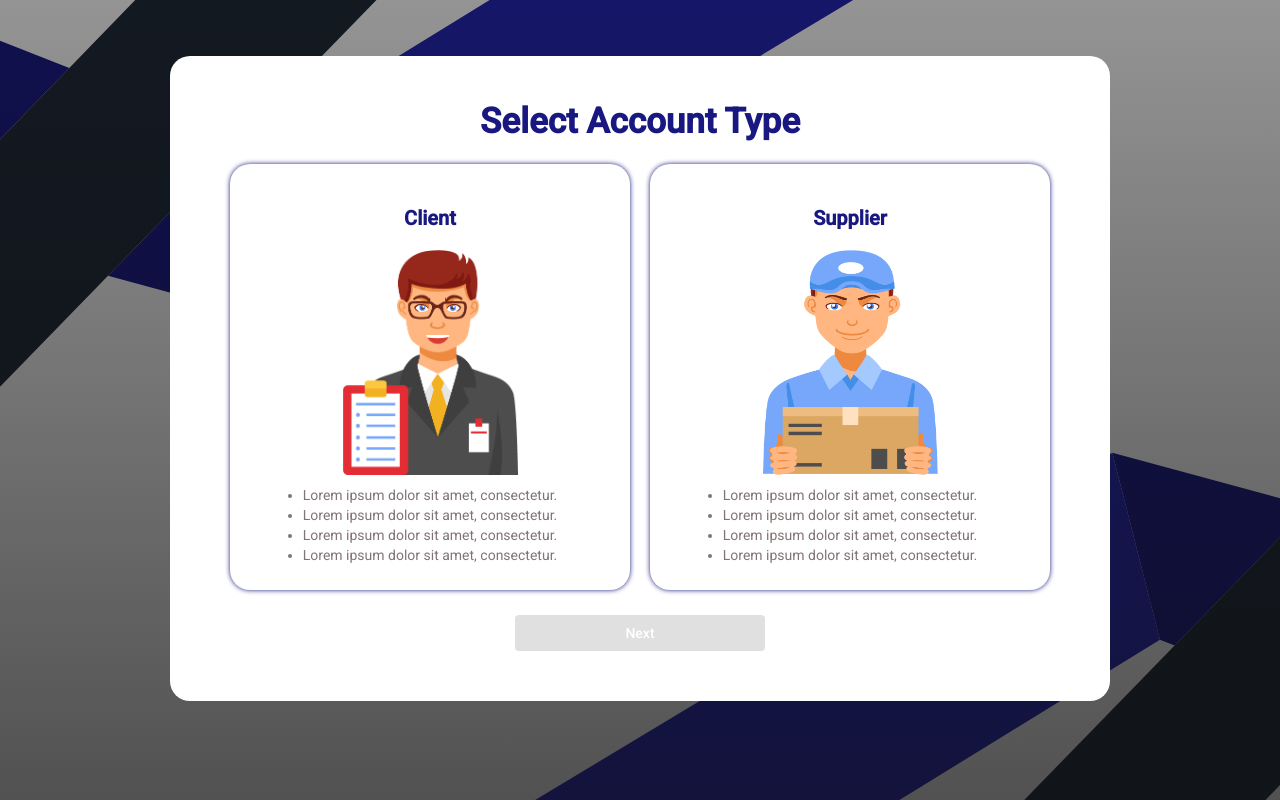
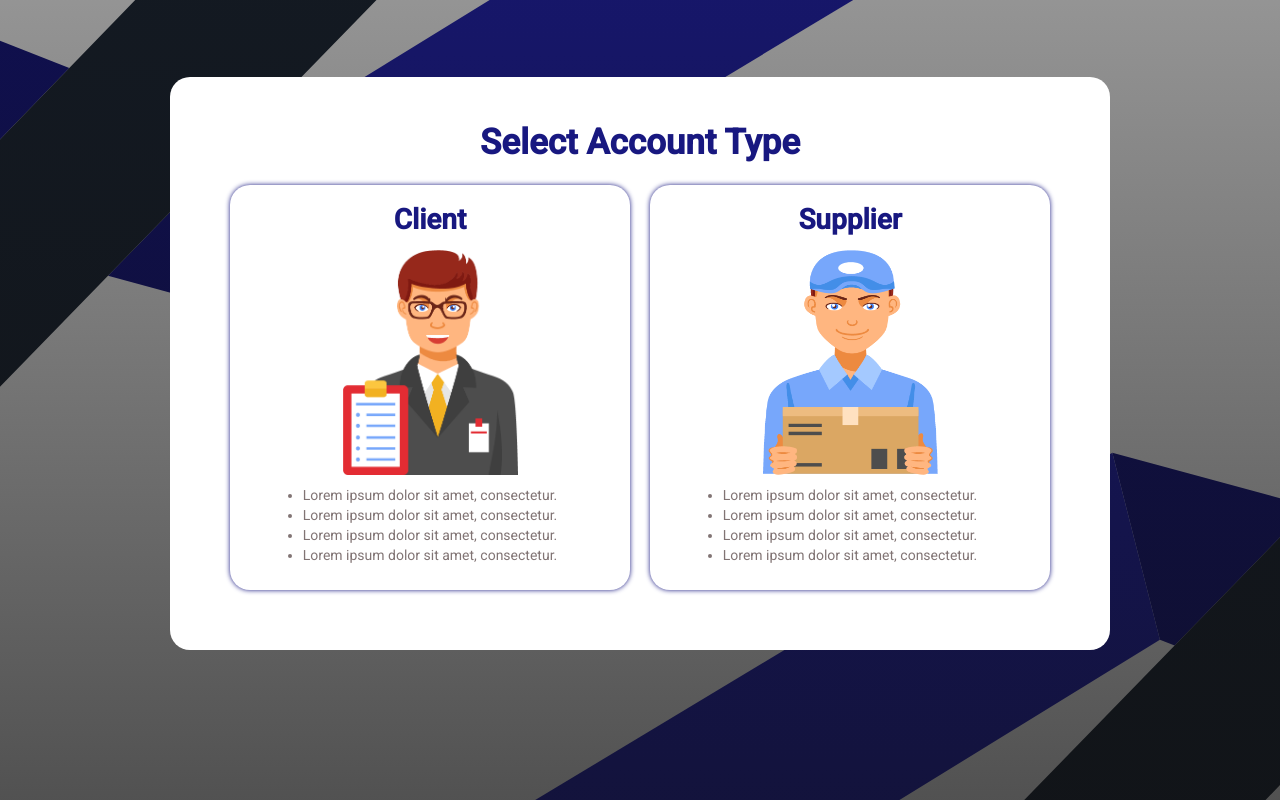
Before and after one commit to suba-sara/supplier-finance, an Angular app in the folder capstone-client/: page /sign-up in a window 1280 px wide. Built offline with nearby package versions, Linux system fonts and the light colour scheme.

Commit message:
refactored

```diff
--- a/capstone-client/src/app/app.module.ts
+++ b/capstone-client/src/app/app.module.ts
@@ -20,7 +20,7 @@ import {MatCardModule} from '@angular/material/card';
 import {HttpClientModule} from '@angular/common/http';
 import {DashboardComponent} from './dashboard/dashboard.component';
 import {SignUpModule} from './sign-up/sign-up.module';
-import {SignUpHomeComponent} from './sign-up/sign-up-home/sign-up-home.component';
+import {SignUpComponent} from './sign-up/sign-up.component';
 
 @NgModule({
   declarations: [
@@ -30,7 +30,7 @@ import {SignUpHomeComponent} from './sign-up/sign-up-home/sign-up-home.component
     HomeComponent,
     ForgotPasswordComponent,
     DashboardComponent,
-    SignUpHomeComponent
+    SignUpComponent
   ],
   imports: [
     BrowserModule,
--- a/capstone-client/src/app/routing/app-routing.module.ts
+++ b/capstone-client/src/app/routing/app-routing.module.ts
@@ -3,7 +3,7 @@ import {RouterModule, Routes} from '@angular/router';
 import {SignInComponent} from '../sign-in/sign-in.component';
 import {SignUpClientComponent} from '../sign-up/sign-up-client.component';
 import {SignUpSupplierComponent} from '../sign-up/sign-up-supplier.component';
-import {SignUpHomeComponent} from '../sign-up/sign-up-home/sign-up-home.component';
+import {SignUpComponent} from '../sign-up/sign-up.component';
 import {HomeComponent} from '../home/home.component';
 import {ForgotPasswordComponent} from '../forgot-password/forgot-password.component';
 import {DashboardComponent} from '../dashboard/dashboard.component';
@@ -13,7 +13,7 @@ const routes: Routes = [
   {path: 'sign-in', component: SignInComponent},
   {path: 'sign-up/client', component: SignUpClientComponent},
   {path: 'sign-up/supplier', component: SignUpSupplierComponent},
-  {path: 'sign-up', component: SignUpHomeComponent},
+  {path: 'sign-up', component: SignUpComponent},
   {path: 'forgot-password', component: ForgotPasswordComponent},
   {path: 'dashboard', component: DashboardComponent}
 ];
--- a/capstone-client/src/app/sign-up/sign-up-home/sign-up-home.component.ts
+++ /dev/null
@@ -1,17 +0,0 @@
-import {Component, OnInit} from '@angular/core';
-
-@Component({
-  selector: 'app-sign-up-home',
-  templateUrl: './sign-up-home.component.html',
-  styleUrls: ['./sign-up-home.component.scss']
-})
-export class SignUpHomeComponent implements OnInit {
-
-  accountType?: string;
-
-  constructor() {
-  }
-
-  ngOnInit(): void {
-  }
-}
--- a/capstone-client/src/app/sign-up/sign-up-home/sign-up-home.component.html
+++ b/capstone-client/src/app/sign-up/sign-up.component.html
@@ -2,11 +2,10 @@
   <div class="content-container">
     <h1>Select Account Type</h1>
     <div class="radio-card">
-      <label for="1">
-        <input [(ngModel)]="accountType" value="/sign-up/client" id="1" name="account" type="radio">
-        <h2>Client</h2>
+      <a routerLink="/sign-up/client">
+        <div class="content-header">Client</div>
         <div class="character">
-          <img src="../../../assets/Images/Client.png" alt="Client">
+          <img src="../assets/Images/Client.png" alt="Client">
         </div>
         <ul>
           <li>Lorem ipsum dolor sit amet, consectetur.</li>
@@ -14,12 +13,11 @@
           <li>Lorem ipsum dolor sit amet, consectetur.</li>
           <li>Lorem ipsum dolor sit amet, consectetur.</li>
         </ul>
-      </label>
-      <label for="2">
-        <input [(ngModel)]="accountType" value="/sign-up/supplier" id="2" name="account" type="radio">
-        <h2>Supplier</h2>
+      </a>
+      <a routerLink="/sign-up/supplier">
+        <div class="content-header">Supplier</div>
         <div class="character">
-          <img src="../../../assets/Images/Supplier.png" alt="Supplier">
+          <img src="../assets/Images/Supplier.png" alt="Supplier">
         </div>
         <ul>
           <li>Lorem ipsum dolor sit amet, consectetur.</li>
@@ -27,12 +25,7 @@
           <li>Lorem ipsum dolor sit amet, consectetur.</li>
           <li>Lorem ipsum dolor sit amet, consectetur.</li>
         </ul>
-      </label>
-    </div>
-    <div class="next-button">
-      <button mat-flat-button [class]="!accountType?  '' : 'active-class' " [disabled]="!accountType"
-              [routerLink]="accountType">Next
-      </button>
+      </a>
     </div>
   </div>
 </div>
--- a/capstone-client/src/app/sign-up/sign-up-home/sign-up-home.component.scss
+++ b/capstone-client/src/app/sign-up/sign-up.component.scss
@@ -7,14 +7,19 @@
   height: 100%;
   overflow-y: auto;
   box-sizing: border-box;
-  padding: 7vh;
 
-  background: linear-gradient(0deg, rgba(12, 12, 12, 0.7), rgba(3, 3, 3, 0.4)),
-  url("../../../assets/Images/home-gb.svg") no-repeat;
+  background: linear-gradient(0deg, rgba(12, 12, 12, 0.7), rgba(3, 3, 3, 0.4)), url("../../assets/Images/home-gb.svg") no-repeat;
   background-size: cover;
 }
 
+h1 {
+  font-size: 2.5em;
+  font-weight: bold;
+  color: #181880;
+}
+
 .content-container {
+  margin: 6%;
   border-radius: 20px;
   background: white;
   padding: 50px;
@@ -23,14 +28,13 @@
   justify-content: center;
   align-items: center;
 
-  h1, h2 {
+  .content-header {
     color: #181880;
+    font-size: 2em;
     font-weight: bold;
+    margin-bottom: 20px;
   }
 
-  h1 {
-    font-size: 2.5em;
-  }
 
   ul {
     color: #817474;
@@ -42,7 +46,7 @@
   display: flex;
   flex-direction: row;
 
-  label {
+  a {
     min-width: 250px;
     width: 400px;
     padding: 25px;
@@ -51,47 +55,12 @@
     flex-direction: column;
     border-radius: 20px;
     align-items: center;
-
+    background: none;
+    border: none;
     box-shadow: 0 0 5px #181880;
 
     cursor: pointer;
   }
-
-  input[type='radio'] {
-    visibility: hidden;
-  }
-
-  input[type='radio']:after {
-    height: 35px;
-    width: 35px;
-    margin-top: -2.2em;
-    margin-left: -0.5em;
-    border-radius: 50%;
-    position: relative;
-    background-color: #181880;
-    display: flex;
-    visibility: visible;
-
-    // material icon --> tick
-    font-family: 'Material Icons';
-    font-style: normal;
-    color: white;
-    font-size: 20px;
-    font-weight: normal;
-    content: 'done';
-
-    align-items: center;
-    justify-content: center;
-    opacity: 0;
-    transform: scale(0, 0);
-    transition: all .2s cubic-bezier(0.64, 0.57, 0.67, 1.53);
-  }
-
-  input[type='radio']:checked:after {
-    opacity: 1;
-    transform: scale(1, 1);
-  }
-
 }
 
 .next-button {
@@ -111,6 +80,7 @@
   display: flex;
   flex-direction: column;
   align-items: center;
+
   img {
     width: 175px;
     height: 225px;
--- /dev/null
+++ b/capstone-client/src/app/sign-up/sign-up.component.ts
@@ -0,0 +1,15 @@
+import {Component, OnInit} from '@angular/core';
+
+@Component({
+  selector: 'app-sign-up-home',
+  templateUrl: './sign-up.component.html',
+  styleUrls: ['./sign-up.component.scss']
+})
+export class SignUpComponent implements OnInit {
+
+  constructor() {
+  }
+
+  ngOnInit(): void {
+  }
+}
```
Also changed, not shown: 1 other file (tests, documents, lock files or other folders).
